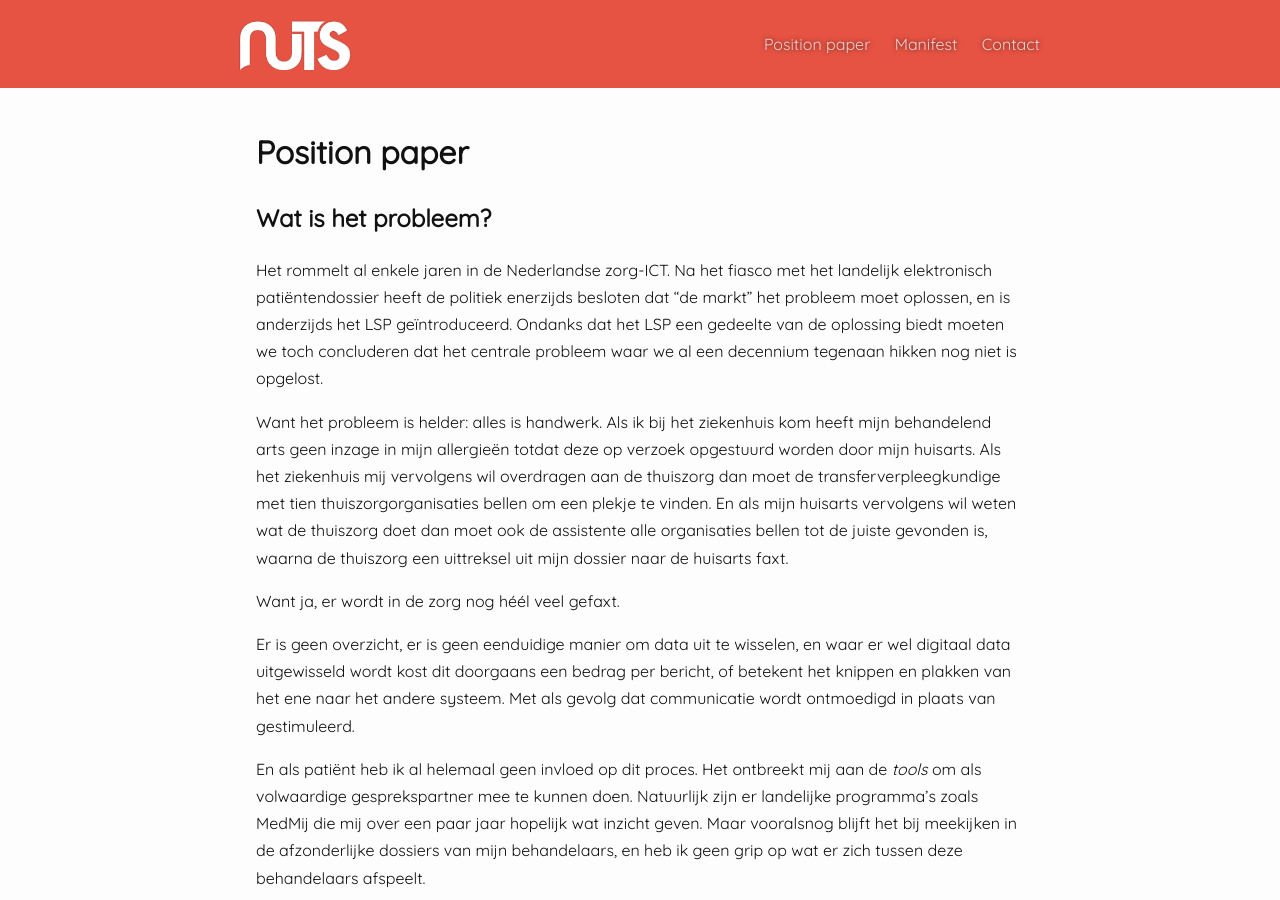
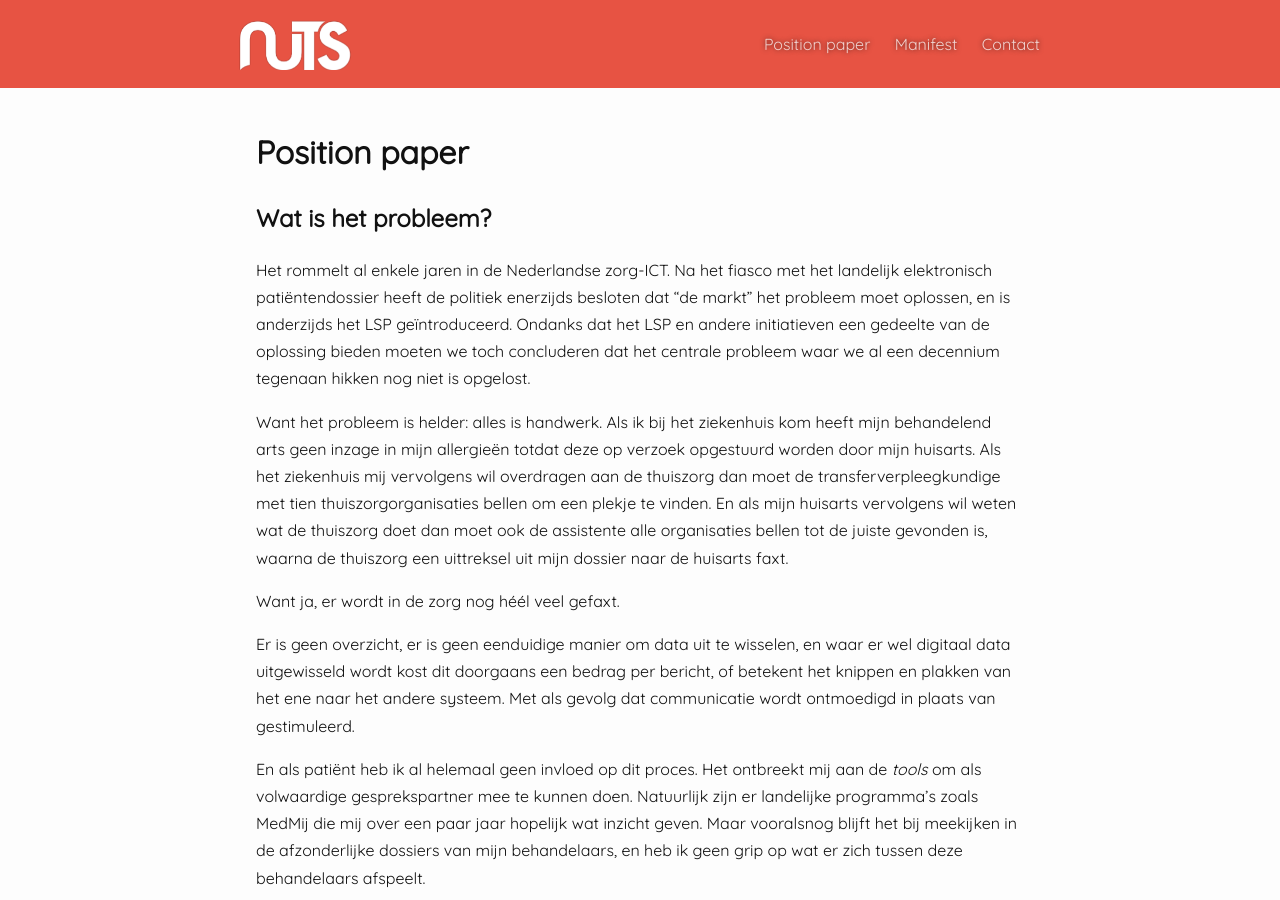
Before and after one commit to nuts-foundation/nuts-webpresence, a Jekyll site: the page built from position-paper.md, in a window 1280 px wide and 900 px high, scrolled down 361 px. Built offline with Jekyll 4.4.1, drawn with Linux system fonts in a browser that asks for light colours.

Commit message:
Add other parties besides the LSP

```diff
--- a/position-paper.md
+++ b/position-paper.md
@@ -9,7 +9,7 @@ header_image: position-paper
 
 ## Wat is het probleem?
 
-Het rommelt al enkele jaren in de Nederlandse zorg-ICT. Na het fiasco met het landelijk elektronisch patiëntendossier heeft de politiek enerzijds besloten dat "de markt" het probleem moet oplossen, en is anderzijds het LSP geïntroduceerd. Ondanks dat het LSP een gedeelte van de oplossing biedt moeten we toch concluderen dat het centrale probleem waar we al een decennium tegenaan hikken nog niet is opgelost.
+Het rommelt al enkele jaren in de Nederlandse zorg-ICT. Na het fiasco met het landelijk elektronisch patiëntendossier heeft de politiek enerzijds besloten dat "de markt" het probleem moet oplossen, en is anderzijds het LSP geïntroduceerd. Ondanks dat het LSP en andere initiatieven een gedeelte van de oplossing bieden moeten we toch concluderen dat het centrale probleem waar we al een decennium tegenaan hikken nog niet is opgelost.
 
 Want het probleem is helder: alles is handwerk. Als ik bij het ziekenhuis kom heeft mijn behandelend arts geen inzage in mijn allergieën totdat deze op verzoek opgestuurd worden door mijn huisarts. Als het ziekenhuis mij vervolgens wil overdragen aan de thuiszorg dan moet de transferverpleegkundige met tien thuiszorgorganisaties bellen om een plekje te vinden. En als mijn huisarts vervolgens wil weten wat de thuiszorg doet dan moet ook de assistente alle organisaties bellen tot de juiste gevonden is, waarna de thuiszorg een uittreksel uit mijn dossier naar de huisarts faxt.
 
```
